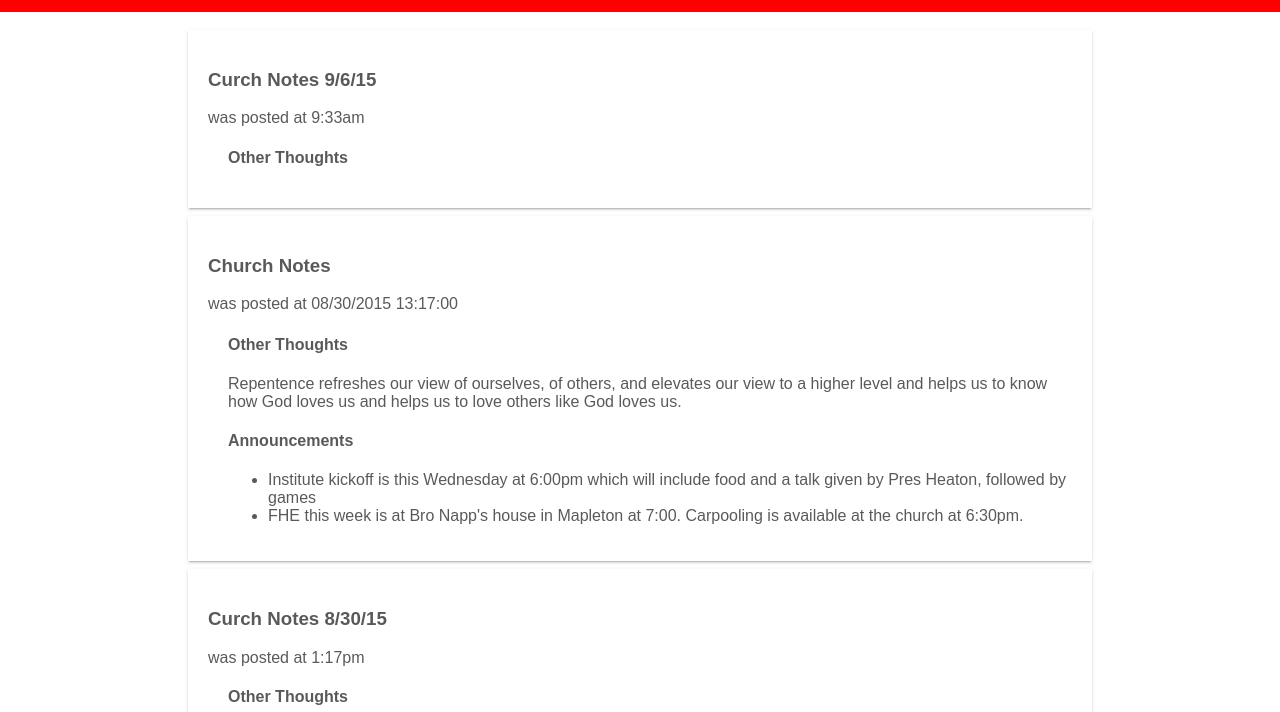
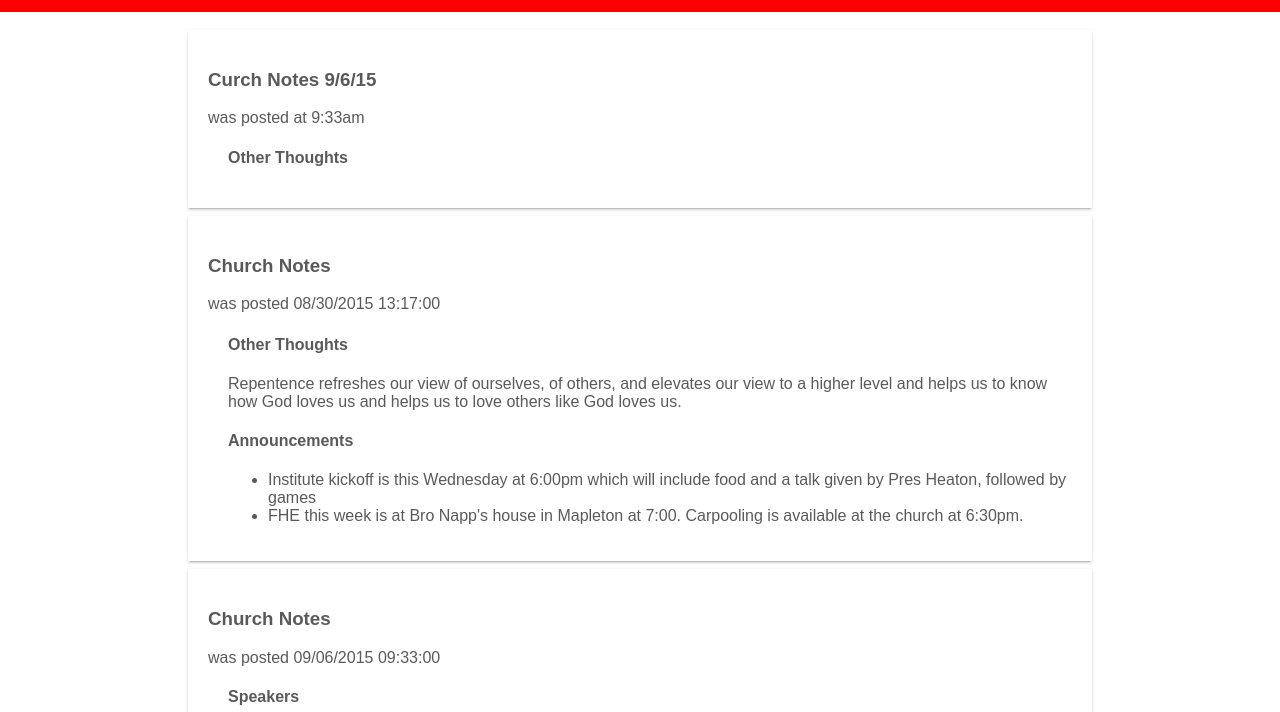
Before and after one commit to cwadrupldijjit/Church-Notes-Portal, a plain HTML site: page Posted Church Notes.html in a window 1280 px wide. Shown: the part 88-800 px from the top of the page. Drawn offline with Linux system fonts and the light colour scheme.

Commit message:
Creating test data in order to make sure Angular works

```diff
--- a/Posted Church Notes.html
+++ b/Posted Church Notes.html
@@ -26,7 +26,7 @@
             </md-card>
 
             <md-card class="post" ng-repeat="post in mc.posts">
-                <h3 class="postTitle">{{ post.meta.title }}</h3> was posted at {{ post.meta.timestamp }}
+                <h3 class="postTitle">{{ post.meta.title }}</h3> was posted {{ post.meta.timestamp }}
                 <div class="postContent">
                     <h4 class="postSubHead" ng-if="post.speakers.speakers[0].name">{{ post.speakers.title }}</h4>
                     <div ng-repeat="speaker in post.speakers.speakers">
--- a/js/mainService.js
+++ b/js/mainService.js
@@ -33,6 +33,39 @@ app.service('mainService', function($http) {
 
 				]
 			}
+		},
+		{
+			meta: {
+				title: 'Church Notes',
+				timestamp: '09/06/2015 09:33:00'
+			},
+
+			announcements: {
+				title: 'Announcements',
+				announcements: [
+					''
+				]
+			},
+
+			speakers: {
+				title: 'Speakers',
+				speakers: [
+					{
+						name: 'Mr Test',
+						notes: 'Test'
+					}
+				]
+			},
+
+			otherThoughts: {
+				title: 'Other Thoughts',
+				publicNotes: [
+					''
+				],
+				privateNotes: [
+					''
+				]
+			}
 		}
 	];
 
```
